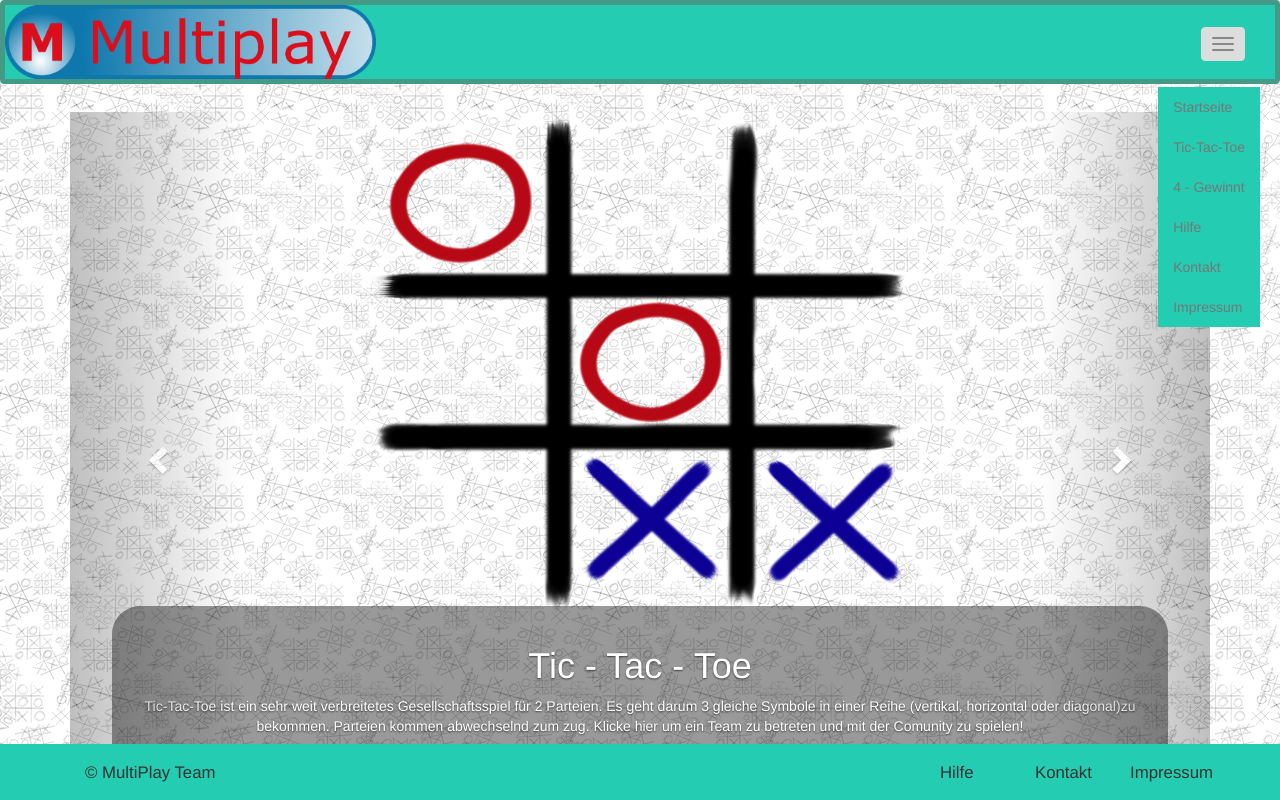
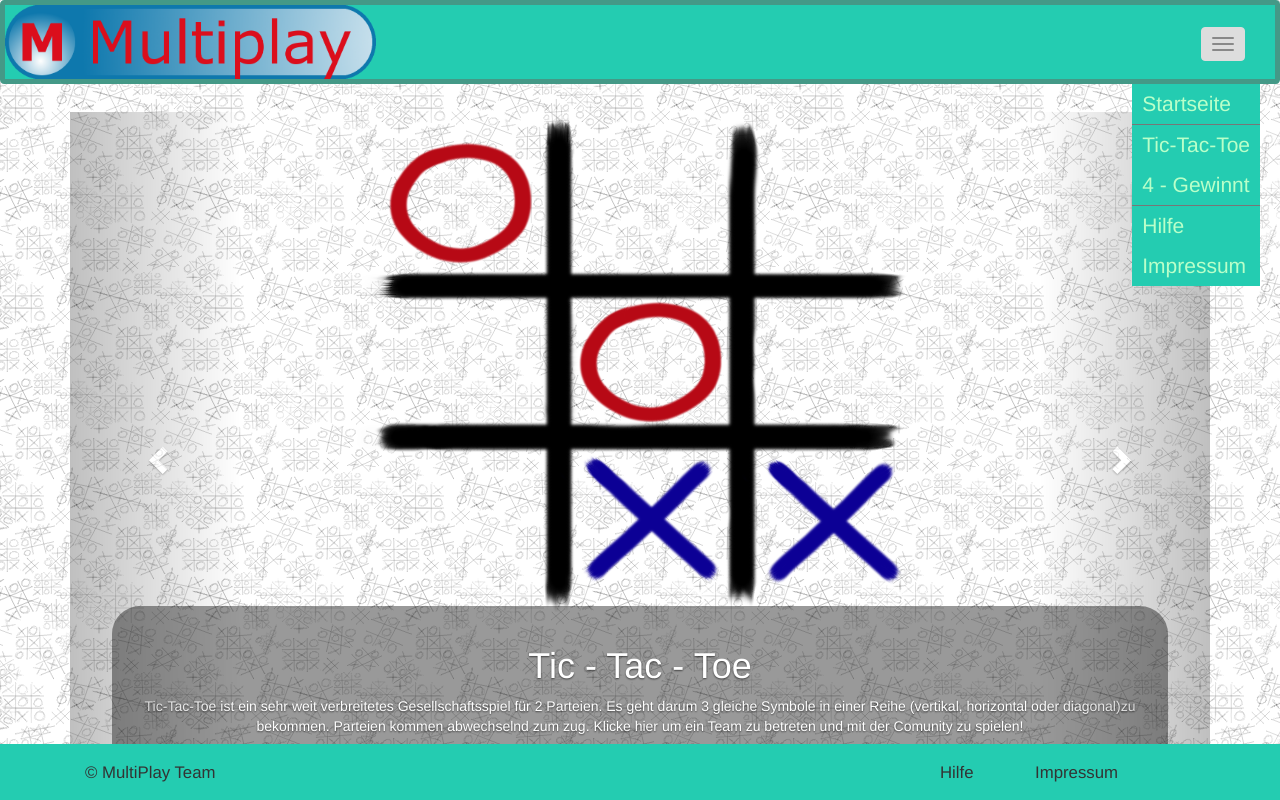
Before and after one commit to sbrinnich/MultiPlay, a plain HTML site: page src/index.html in a window 1280 px wide. Both pictures are taken after a click on the button "Navigation ein-/ausblenden". Drawn offline with Linux system fonts and the light colour scheme.

Commit message:
Fixed navbar collapse

```diff
--- a/src/css/multiplay.css
+++ b/src/css/multiplay.css
@@ -33,6 +33,11 @@ nav {
     background-color: #24CCB1 !important;
 }
 
+.nav.navbar-nav hr {
+    margin: 0;
+    border-top: 1px solid #777 !important;
+}
+
 nav a:hover {
     color: #24CCB1 !important;
 }
@@ -62,12 +67,13 @@ a.navbar-brand img {
     margin-top: 0.8em;
 }
 
-#navbar-collapse ul {
-    font-size: 2em;
+.navbar-collapse ul {
+    font-size: 1.5em;
 }
 
-#navbar-collapse ul a {
+.navbar-collapse ul a {
     color: #B9FFC9 !important;
+    padding: 10px !important;
 }
 
 @media (max-width: 2000px) {
@@ -89,7 +95,7 @@ a.navbar-brand img {
     }
     .navbar-nav {
         float: right!important;
-        margin-top: 7.5px;
+        margin-top: 5px;
     }
     .navbar-nav>li {
         float: none;
--- a/src/index.html
+++ b/src/index.html
@@ -34,12 +34,11 @@
             <div class="collapse navbar-collapse" id="navbar">
                 <ul class="nav navbar-nav">
                     <li><a href="index.html">Startseite</a></li>
-
+                    <hr />
                     <li><a href="#">Tic-Tac-Toe</a></li>
                     <li><a href="#">4 - Gewinnt</a></li>
-
+                    <hr />
                     <li><a href="#">Hilfe</a></li>
-                    <li><a href="#">Kontakt</a></li>
                     <li><a href="#">Impressum</a></li>
                 </ul>
             </div>
@@ -105,7 +104,6 @@
         <span class="col-lg-3 col-md-3 col-sm-3 col-xs-4">&copy; MultiPlay Team</span>
         <a href="hilfe.html"
            class="col-lg-1 col-md-1 col-sm-2 col-xs-2 col-lg-offset-6 col-md-offset-6 col-sm-offset-3">Hilfe</a>
-        <a href="impressum.html" class="col-lg-1 col-md-1 col-sm-2 col-xs-2">Kontakt</a>
         <a href="impressum.html" class="col-lg-1 col-md-1 col-sm-2 col-xs-2">Impressum</a>
     </div>
 </footer>
```
Also changed, not shown: src/game.html (+1 -2 lines).
